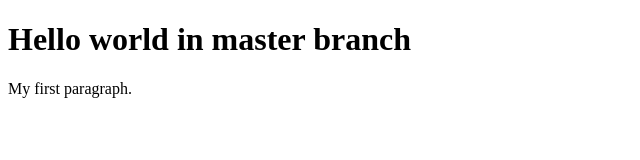
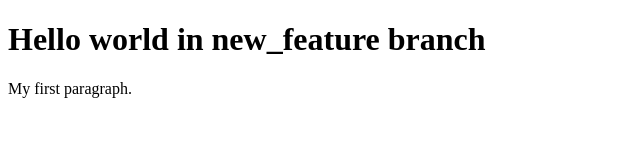
Before and after one commit to heena-web/MergeConflict, a plain HTML site: page index.html in a window 1280 px wide. Shown: the whole page, without its empty margins (0-640 px from the left). Drawn offline with Linux system fonts and the light colour scheme.

Commit message:
change in index.html in new feature branch

```diff
--- a/index.html
+++ b/index.html
@@ -2,7 +2,7 @@
 <html>
 <body>
 
-<h1>Hello world in master branch</h1>
+<h1>Hello world in new_feature branch</h1>
 <p>My first paragraph.</p>
 
 </body>
```
